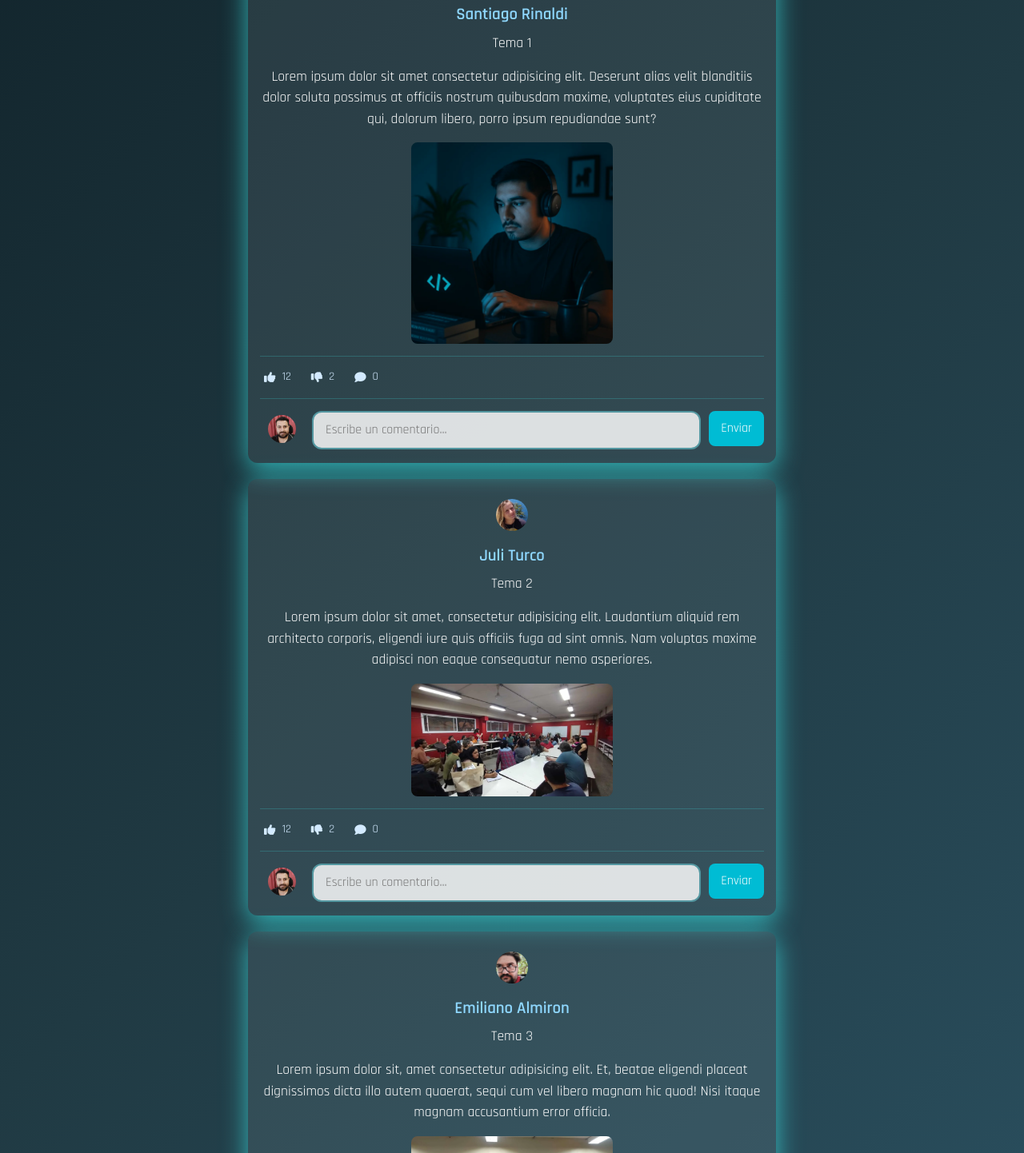
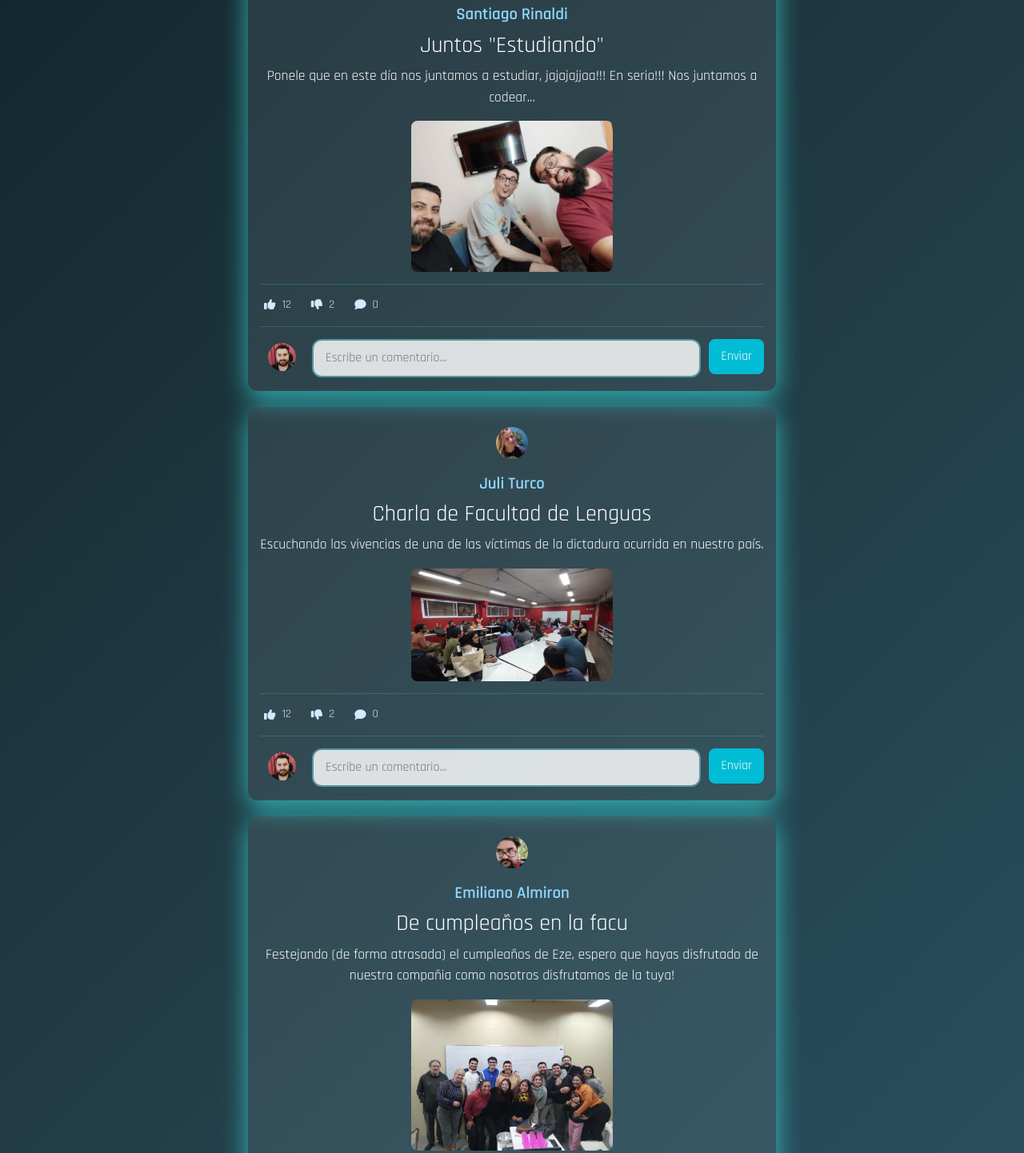
Before and after one commit to rinaldisantiago/itscode-front, a plain HTML site: page html/wall.html in a window 1280 px wide. Shown: the part 500-1942 px from the top of the page at 80% size. Drawn offline with nearby package versions, Linux system fonts and the light colour scheme.

Commit message:
Agregadas etiquetas meta y contenido estatico editado

```diff
--- a/html/wall.html
+++ b/html/wall.html
@@ -4,6 +4,9 @@
 <head>
     <meta charset="UTF-8" />
     <meta name="viewport" content="width=device-width, initial-scale=1.0" />
+    <meta name="keywords" content="ITSCode, inicio, muro, publicaciones de usuarios, contenido, feed, novedades" />
+    <meta name="description" content="Explora las publicaciones más recientes de los usuarios que sigues en ITSCode. Descubre novedades
+    y contenido exclusivo dentro de tu comunidad de desarrolladores." />
     <title>Muro - ITSCode</title>
     <link rel="shortcut icon" href="../img/favicon/favicon.ico" type="image/x-icon" />
     <link href="https://cdn.jsdelivr.net/npm/bootstrap@5.3.6/dist/css/bootstrap.min.css" rel="stylesheet"
@@ -28,7 +31,6 @@
                         <i class="fas fa-home"></i>
                         <span> Inicio </span>
                     </a>
-
                 </li>
 
                 <li class="nav-list">
@@ -66,9 +68,8 @@
                     ¿Estas seguro que quieres cerrar sesión?
                 </div>
                 <div class="modal-footer">
-                    <button type="button" class="btn " data-bs-dismiss="modal">Cancelar</button>
-                    <button type="button" class="btn"><a href="../index.html" class="button-modal-boostrap">De
-                            acuerdo</a></button>
+                    <button type="button" class="btn" data-bs-dismiss="modal">Cancelar</button>
+                    <button type="button" class="btn"><a href="../index.html" class="button-modal-boostrap">De acuerdo</a></button>
                 </div>
             </div>
         </div>
@@ -78,7 +79,7 @@
         <h2>Inicio</h2>
 
         <section class="post-create-redirection">
-            <img class="avatar" src="../img/fotoCv-min.webp" alt="Avatar de usuario" />
+            <img class="avatar" src="../img/fotoCv-min.webp" alt="Tu avatar" />
             <a href="post-create.html">Hablemos . . .</a>
         </section>
 
@@ -89,11 +90,12 @@
                 <a class="user-name" href="user-profile.html">
                     <span class="clickable-text">Santiago Rinaldi</span>
                 </a>
-                <p>Tema 1</p>
-                <p>Lorem ipsum dolor sit amet consectetur adipisicing elit. Deserunt alias velit blanditiis dolor soluta
-                    possimus at officiis nostrum quibusdam maxime, voluptates eius cupiditate qui, dolorum libero, porro
-                    ipsum repudiandae sunt?</p>
-                <img class="img-post" src="../img/15 may 2025, 08_01_39 p.m.-min.webp" alt="Imagen de post 1">
+                <h3 class="post-title">Juntos "Estudiando"</h3>
+                <p>
+                    Ponele que en este día nos juntamos a estudiar, jajajajjaa!!!
+                    En serio!!! Nos juntamos a codear...
+                </p>
+                <img class="img-post" src="../img/juntada-con-amigos-min.webp" alt="Tres hermosos jovenes">
                 <section class="post-actions">
                     <button class="action-btn">
                         <i class="fa-solid fa-thumbs-up"></i>
@@ -121,11 +123,11 @@
                 <a class="user-name" href="user-profile.html">
                     <span class="clickable-text">Juli Turco</span>
                 </a>
-                <p>Tema 2</p>
-                <p>Lorem ipsum dolor sit amet, consectetur adipisicing elit. Laudantium aliquid rem architecto corporis,
-                    eligendi iure quis officiis fuga ad sint omnis. Nam voluptas maxime adipisci non eaque consequatur
-                    nemo asperiores.</p>
-                <img class="img-post" src="../img/Imagen de WhatsApp 2025-06-03 a las 19.14.08_fee03840-min.webp" alt="Imagen de post 2">
+                <h3 class="post-title">Charla de Facultad de Lenguas</h3>
+                <p>
+                    Escuchando las vivencias de una de las víctimas de la dictadura ocurrida en nuestro país.
+                </p>
+                <img class="img-post" src="../img/Imagen de WhatsApp 2025-06-03 a las 19.14.08_fee03840-min.webp" alt="Grupo de personas en una charla">
                 <section class="post-actions">
                     <button class="action-btn">
                         <i class="fa-solid fa-thumbs-up"></i>
@@ -153,11 +155,12 @@
                 <a class="user-name" href="user-profile.html">
                     <span class="clickable-text">Emiliano Almiron</span>
                 </a>
-                <p>Tema 3</p>
-                <p>Lorem ipsum dolor sit, amet consectetur adipisicing elit. Et, beatae eligendi placeat dignissimos
-                    dicta illo autem quaerat, sequi cum vel libero magnam hic quod! Nisi itaque magnam accusantium error
-                    officia.</p>
-                <img class="img-post" src="../img/Imagen de WhatsApp 2025-06-03 a las 19.14.02_e37fd184-min.webp" alt="Imagen de post 3">
+                <h3 class="post-title">De cumpleaños en la facu</h3>
+                <p>
+                    Festejando (de forma atrasada) el cumpleaños de Eze, espero que hayas disfrutado de nuestra compañia
+                    como nosotros disfrutamos de la tuya!
+                </p>
+                <img class="img-post" src="../img/Imagen de WhatsApp 2025-06-03 a las 19.14.02_e37fd184-min.webp" alt="Personas celebrando">
                 <section class="post-actions">
                     <button class="action-btn">
                         <i class="fa-solid fa-thumbs-up"></i>
@@ -185,11 +188,12 @@
     </main>
 
     <footer>
-        <p>© 2025 SoftHype. All rights reserved.</p>
+        <p>© 2025 CodeHype. All rights reserved.</p>
     </footer>
     <script src="https://cdn.jsdelivr.net/npm/bootstrap@5.3.6/dist/js/bootstrap.bundle.min.js"
         integrity="sha384-j1CDi7MgGQ12Z7Qab0qlWQ/Qqz24Gc6BM0thvEMVjHnfYGF0rmFCozFSxQBxwHKO"
-        crossorigin="anonymous"></script>
+        crossorigin="anonymous">
+    </script>
     <script src="../js/script.js"></script>
 
 </body>
```
Also changed, not shown: html/post-create.html (+14 -8 lines), img/juntada-con-amigos-min.webp (added).
